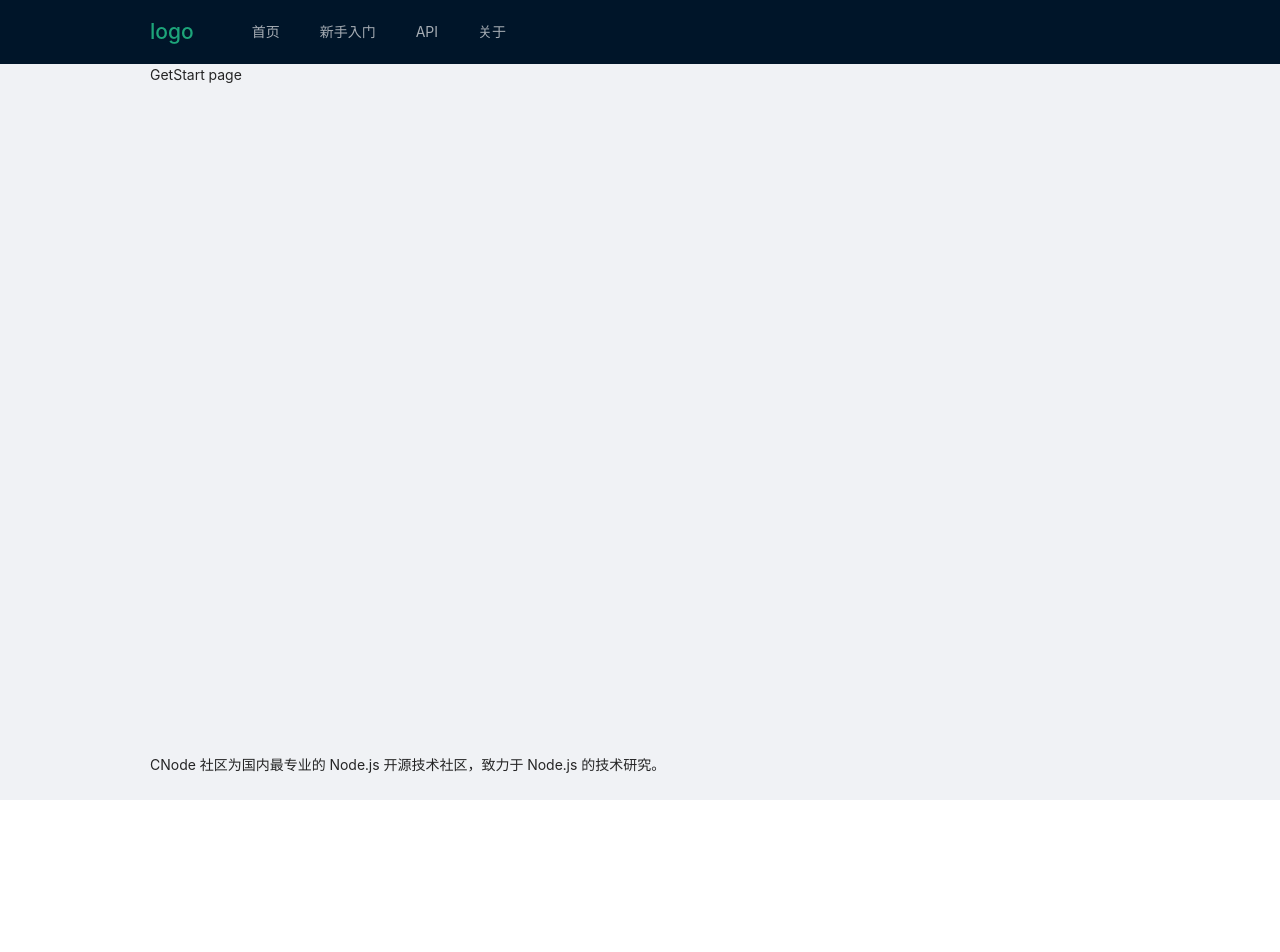
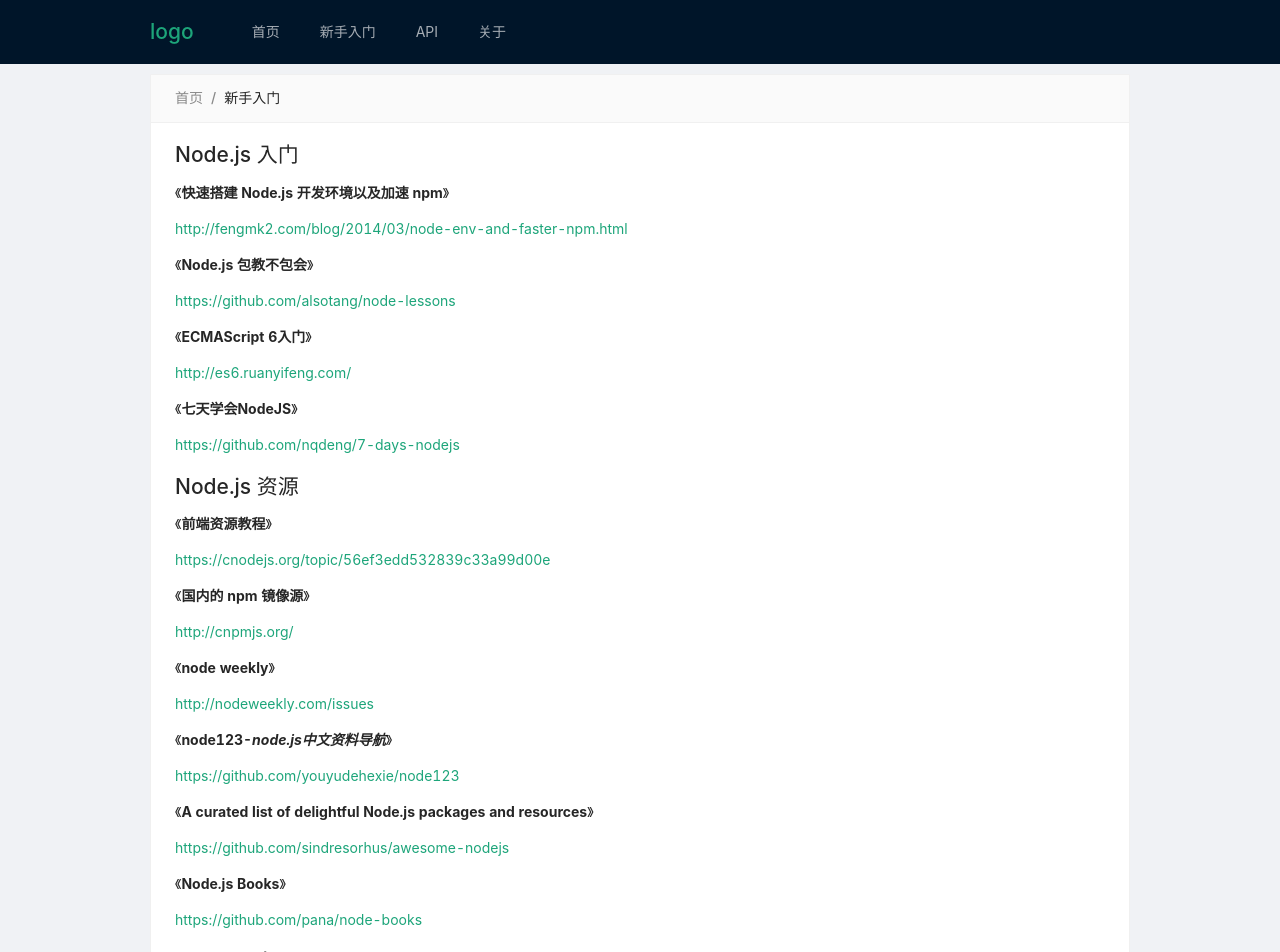
Before and after one commit to wghglory/react-js-cnode, a React (Create React App) app: page /getStart in a window 1280 px wide. Shown: the top 952 px of the page. Before the commit the page ends 800 px from the top, so only its background shows below. Built offline with nearby package versions, Linux system fonts and the light colour scheme.

Commit message:
feat: get start page

```diff
--- a/src/pages/GetStart/index.js
+++ b/src/pages/GetStart/index.js
@@ -1,5 +1,62 @@
+import React from 'react';
+import { Link } from 'react-router-dom';
+
+import { Card, Breadcrumb } from 'antd';
+
+const data = `
+<div class="markdown-text"><h2>Node.js 入门</h2>
+<p>《<strong>快速搭建 Node.js 开发环境以及加速 npm</strong>》</p>
+<p><a href="http://fengmk2.com/blog/2014/03/node-env-and-faster-npm.html" target="_blank">http://fengmk2.com/blog/2014/03/node-env-and-faster-npm.html</a></p>
+<p>《<strong>Node.js 包教不包会</strong>》</p>
+<p><a href="https://github.com/alsotang/node-lessons" target="_blank">https://github.com/alsotang/node-lessons</a></p>
+<p>《<strong>ECMAScript 6入门</strong>》</p>
+<p><a href="http://es6.ruanyifeng.com/" target="_blank">http://es6.ruanyifeng.com/</a></p>
+<p>《<strong>七天学会NodeJS</strong>》</p>
+<p><a href="https://github.com/nqdeng/7-days-nodejs" target="_blank">https://github.com/nqdeng/7-days-nodejs</a></p>
+<h2>Node.js 资源</h2>
+<p>《<strong>前端资源教程</strong>》</p>
+<p><a href="https://cnodejs.org/topic/56ef3edd532839c33a99d00e" target="_blank">https://cnodejs.org/topic/56ef3edd532839c33a99d00e</a></p>
+<p>《<strong>国内的 npm 镜像源</strong>》</p>
+<p><a href="http://cnpmjs.org/" target="_blank">http://cnpmjs.org/</a></p>
+<p>《<strong>node weekly</strong>》</p>
+<p><a href="http://nodeweekly.com/issues" target="_blank">http://nodeweekly.com/issues</a></p>
+<p>《<strong>node123-<em>node.js中文资料导航</em></strong>》</p>
+<p><a href="https://github.com/youyudehexie/node123" target="_blank">https://github.com/youyudehexie/node123</a></p>
+<p>《<strong>A curated list of delightful Node.js packages and resources</strong>》</p>
+<p><a href="https://github.com/sindresorhus/awesome-nodejs" target="_blank">https://github.com/sindresorhus/awesome-nodejs</a></p>
+<p>《<strong>Node.js Books</strong>》</p>
+<p><a href="https://github.com/pana/node-books" target="_blank">https://github.com/pana/node-books</a></p>
+<h2>Node.js 名人</h2>
+<p>《<strong>名人堂</strong>》</p>
+<p><a href="https://github.com/cnodejs/nodeclub/wiki/%E5%90%8D%E4%BA%BA%E5%A0%82" target="_blank">https://github.com/cnodejs/nodeclub/wiki/名人堂</a></p>
+<h2>Node.js 服务器</h2>
+<p>新手搭建 Node.js 服务器，推荐使用无需备案的 <a href="https://www.digitalocean.com/?refcode=eba02656eeb3" target="_blank">DigitalOcean(https://www.digitalocean.com/)</a></p>
+</div>
+`;
+
 function GetStartPage() {
-  return <div>GetStart page</div>;
+  return (
+    <Card
+      title={
+        <Breadcrumb>
+          <Breadcrumb.Item>
+            <Link to='/'>首页</Link>
+          </Breadcrumb.Item>
+          <Breadcrumb.Item>新手入门</Breadcrumb.Item>
+        </Breadcrumb>
+      }
+      style={{
+        marginTop: 10,
+      }}
+      type='inner'
+    >
+      <div
+        dangerouslySetInnerHTML={{
+          __html: data,
+        }}
+      ></div>
+    </Card>
+  );
 }
 
 export default GetStartPage;
```
